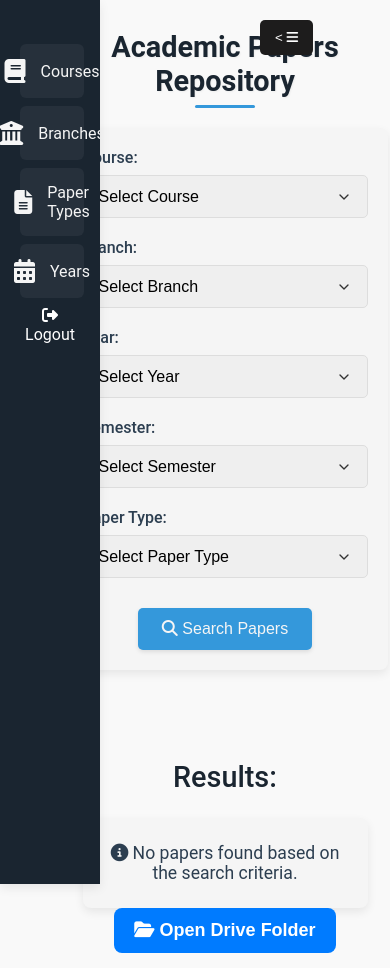
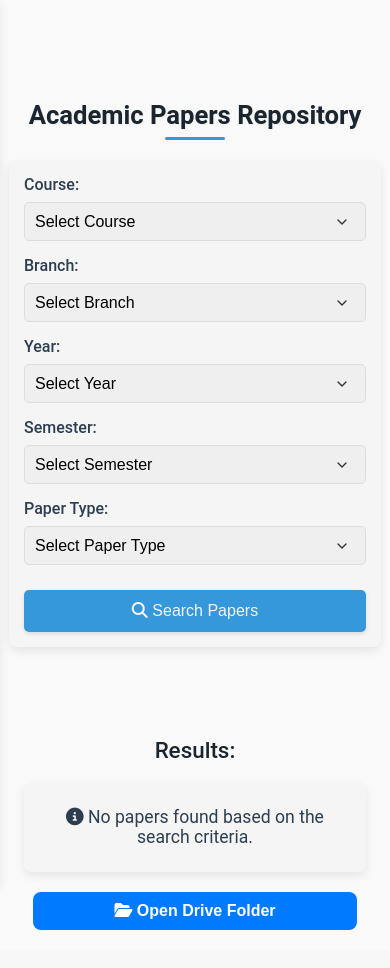
Before and after one commit to Himanshusingh777/Exam_minor_pr, a Flask app: page /student in a window 390 px wide. After the commit the page ends 930 px from the top, so only its background shows below. Run offline with Flask 3, Linux system fonts and the light colour scheme.

Commit message:
student.html

```diff
--- a/templates/student.html
+++ b/templates/student.html
@@ -58,13 +58,14 @@
         #toggleBtn {
             position: fixed;
             top: 20px;
-            left: 260px;
-            background-color:rgb(29, 28, 28);
+            left: 20px;
+            background-color: rgb(29, 28, 28);
             color: white;
             border: none;
             padding: 10px 15px;
             cursor: pointer;
             border-radius: 5px;
+            z-index: 1001;
         }
 
         #dashboard img {
@@ -238,6 +239,11 @@
             width: 90%;
         }
 
+        .table-container {
+            overflow-x: auto;
+            width: 100%;
+        }
+
         table {
             width: 100%;
             border-collapse: separate;
@@ -327,81 +333,138 @@
             }
         }
 
-        /* Responsive Design */
-        @media (max-width: 992px) {
+        .drive-btn {
+            display: inline-block;
+            padding: 12px 20px;
+            font-size: 18px;
+            font-weight: bold;
+            color: white;
+            background: #007BFF;
+            border: none;
+            border-radius: 8px;
+            cursor: pointer;
+            transition: 0.3s;
+            text-decoration: none;
+            margin-top: 20px;
+        }
+        .drive-btn:hover {
+            background: #0056b3;
+        }
+        .message {
+            font-size: 18px;
+            font-weight: bold;
+            color: #ff6600;
+            margin-top: 15px;
+            display: none;
+        }
+
+        /* Improved Responsive Design */
+        @media (max-width: 1024px) {
             #dashboard {
-                width: 240px;
+                width: 250px;
             }
 
             main {
-                margin-left: 240px;
-                width: calc(100% - 240px);
-                padding: 20px;
-            }
-
-            h1 {
-                font-size: 2em;
+                margin-left: 250px;
+                width: calc(100% - 250px);
+                padding: 20px 15px;
             }
         }
 
         @media (max-width: 768px) {
-            #dashboard {
-                width: 220px;
+            body {
+                overflow-x: hidden;
             }
 
-            #dashboard img {
-                width: 80px;
-                height: 80px;
+            #dashboard {
+                width: 260px;
+                transform: translateX(-100%);
+            }
+
+            #dashboard.active {
+                transform: translateX(0);
             }
 
             main {
-                margin-left: 220px;
-                width: calc(100% - 220px);
-                padding: 15px;
+                margin-left: 0;
+                width: 100%;
+                padding: 20px 15px;
+                margin-top: 30px;
             }
 
             h1 {
                 font-size: 1.8em;
+                margin-top: 50px;
             }
 
             form {
-                width: 95%;
+                width: 90%;
                 padding: 20px;
             }
 
             .results {
                 width: 95%;
             }
+
+            table th, table td {
+                padding: 10px;
+            }
         }
 
         @media (max-width: 576px) {
-            #dashboard {
-                width: 60px;
-                overflow: hidden;
+            h1 {
+                font-size: 1.6em;
             }
 
-            #dashboard img, #dashboard h2 {
-                display: none;
+            h2 {
+                font-size: 1.4em;
             }
 
-            #dashboard ul li {
-                padding: 15px 5px;
-                justify-content: center;
+            form {
+                padding: 15px;
+                width: 95%;
             }
 
-            #dashboard ul li i {
-                margin: 0;
-                font-size: 1.5em;
+            select {
+                padding: 10px;
+                margin-bottom: 15px;
             }
 
-            main {
-                margin-left: 60px;
-                width: calc(100% - 60px);
+            form button {
+                width: 100%;
+                padding: 12px;
+                font-size: 16px;
             }
 
             table th, table td {
+                padding: 8px;
+                font-size: 0.9em;
+            }
+
+            .drive-btn {
+                width: 90%;
+                font-size: 16px;
                 padding: 10px;
-                font-size: 0.9em;
+            }
+        }
+
+        @media (max-width: 380px) {
+            h1 {
+                font-size: 1.4em;
+            }
+
+            table th, table td {
+                padding: 6px;
+                font-size: 0.8em;
+            }
+
+            #dashboard {
+                width: 240px;
+            }
+
+            #dashboard img {
+                width: 80px;
+                height: 80px;
             }
         }
 
@@ -434,28 +497,12 @@
         ::-webkit-scrollbar-thumb:hover {
             background: var(--primary);
         }
-        .drive-btn {
-            display: inline-block;
-            padding: 12px 20px;
-            font-size: 18px;
-            font-weight: bold;
-            color: white;
-            background: #007BFF;
-            border: none;
-            border-radius: 8px;
-            cursor: pointer;
-            transition: 0.3s;
-            text-decoration: none;
-        }
-        .drive-btn:hover {
-            background: #0056b3;
-        }
-        .message {
-            font-size: 18px;
-            font-weight: bold;
-            color: #ff6600;
-            margin-top: 15px;
-            display: none;
+
+        /* Add shake animation for form validation */
+        @keyframes shake {
+            0%, 100% { transform: translateX(0); }
+            10%, 30%, 50%, 70%, 90% { transform: translateX(-3px); }
+            20%, 40%, 60%, 80% { transform: translateX(3px); }
         }
 
     </style>
```
